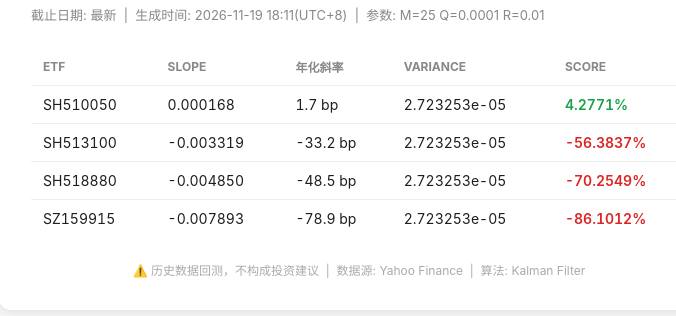
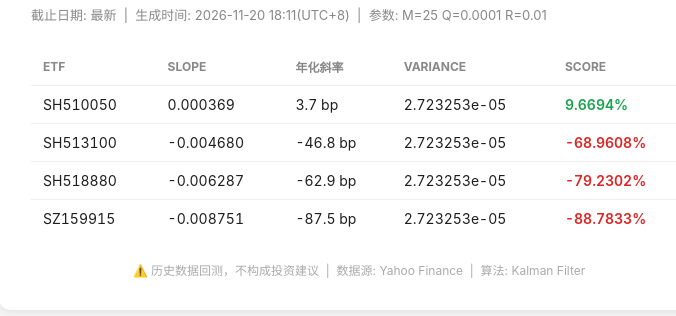
Before and after one commit to zhuyanxi/zhuyanxi.github.io, a plain HTML site: page etfscore/index.html in a window 1280 px wide. Shown: the part 88-404 px from the top of the page, without its empty margins (281-957 px from the left). Drawn offline with Linux system fonts and the light colour scheme.

Commit message:
chore: sync etf kalman score from CarnoFinance

```diff
--- a/etfscore/index.html
+++ b/etfscore/index.html
@@ -3,7 +3,7 @@
 <head>
 <meta charset="UTF-8">
 <meta name="viewport" content="width=device-width, initial-scale=1.0">
-<title>ETF 卡尔曼滤波评分 — 最新 (2026-11-19 18:11)</title>
+<title>ETF 卡尔曼滤波评分 — 最新 (2026-11-20 18:11)</title>
 <style>
   * { margin: 0; padding: 0; box-sizing: border-box; }
   body {
@@ -29,7 +29,7 @@
 <body>
 <div class="card">
   <h1>📊 ETF 卡尔曼滤波评分</h1>
-  <p class="sub">截止日期: 最新 &nbsp;|&nbsp; 生成时间: 2026-11-19 18:11(UTC+8)
+  <p class="sub">截止日期: 最新 &nbsp;|&nbsp; 生成时间: 2026-11-20 18:11(UTC+8)
      &nbsp;|&nbsp; 参数: M=25 Q=0.0001 R=0.01</p>
   <table>
     <thead>
@@ -38,28 +38,28 @@
     <tbody>
       <tr>
             <td>SH510050</td>
-            <td>0.000168</td>
-            <td>1.7 bp</td>
+            <td>0.000369</td>
+            <td>3.7 bp</td>
             <td>2.723253e-05</td>
-            <td style="color:#16a34a;font-weight:600">4.2771%</td>
+            <td style="color:#16a34a;font-weight:600">9.6694%</td>
         </tr><tr>
             <td>SH513100</td>
-            <td>-0.003319</td>
-            <td>-33.2 bp</td>
+            <td>-0.004680</td>
+            <td>-46.8 bp</td>
             <td>2.723253e-05</td>
-            <td style="color:#dc2626;font-weight:600">-56.3837%</td>
+            <td style="color:#dc2626;font-weight:600">-68.9608%</td>
         </tr><tr>
             <td>SH518880</td>
-            <td>-0.004850</td>
-            <td>-48.5 bp</td>
+            <td>-0.006287</td>
+            <td>-62.9 bp</td>
             <td>2.723253e-05</td>
-            <td style="color:#dc2626;font-weight:600">-70.2549%</td>
+            <td style="color:#dc2626;font-weight:600">-79.2302%</td>
         </tr><tr>
             <td>SZ159915</td>
-            <td>-0.007893</td>
-            <td>-78.9 bp</td>
+            <td>-0.008751</td>
+            <td>-87.5 bp</td>
             <td>2.723253e-05</td>
-            <td style="color:#dc2626;font-weight:600">-86.1012%</td>
+            <td style="color:#dc2626;font-weight:600">-88.7833%</td>
         </tr>
     </tbody>
   </table>
```
